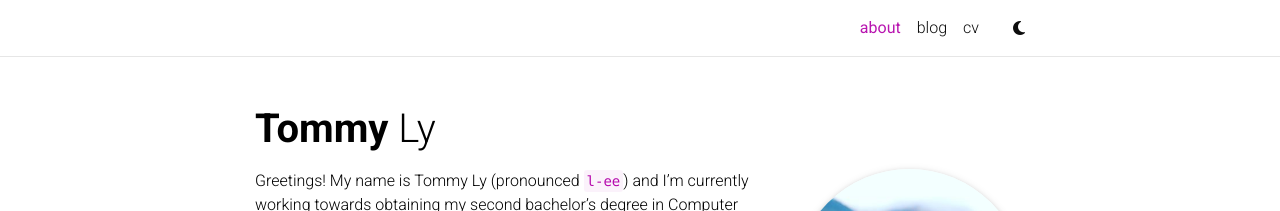
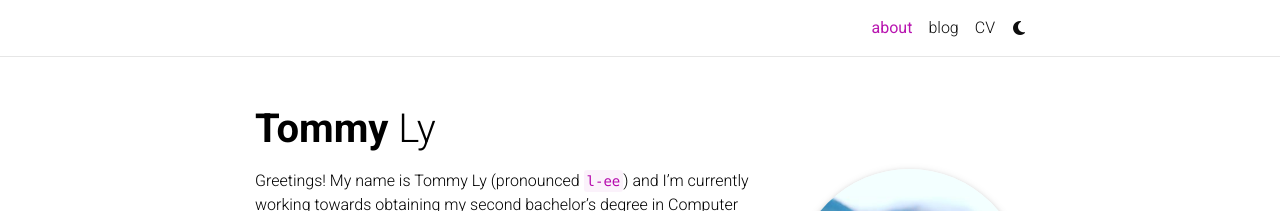
Before and after one commit to tommyly201/tommyly201.github.io, a Jekyll site: the page built from _pages/about.md, in a window 1280 px wide. Shown: the top 211 px of the page. Built offline with Jekyll 4.4.1, drawn with Linux system fonts in a browser that asks for light colours; full-size pictures stand in for the smaller copies a plugin makes; comment, search, counter and statistics services are not loaded; a style sheet for code colours, icons or effects is not loaded.

Commit message:
try embed cv

```diff
--- a/_includes/header.html
+++ b/_includes/header.html
@@ -94,6 +94,13 @@
               {%- endif -%}
               {%- endif -%}
               {% endfor -%}
+                -->
+              <!-- CV -->
+              <li id="show-cv" class="nav-item">
+                <a class="nav-link" target="_blank" href="{{ '/assets/pdf/resume.pdf' | prepend: site.baseurl | prepend: site.url }}">
+                CV
+                </a>
+              </li>
               {%- if site.enable_darkmode %}
 
               <!-- Toogle theme mode -->
```
Also changed, not shown: other parts of _includes/header.html (+1 -1 lines).
